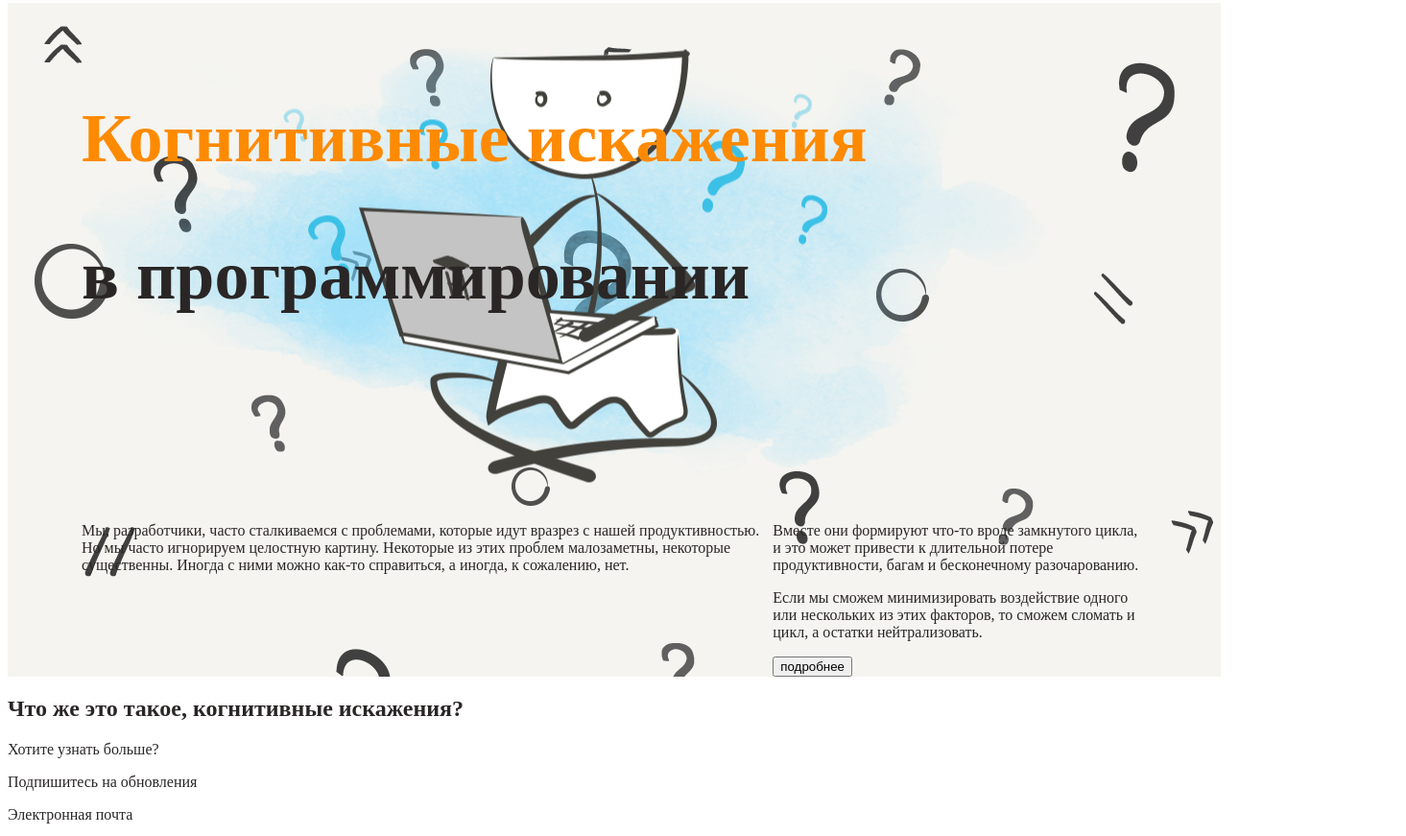
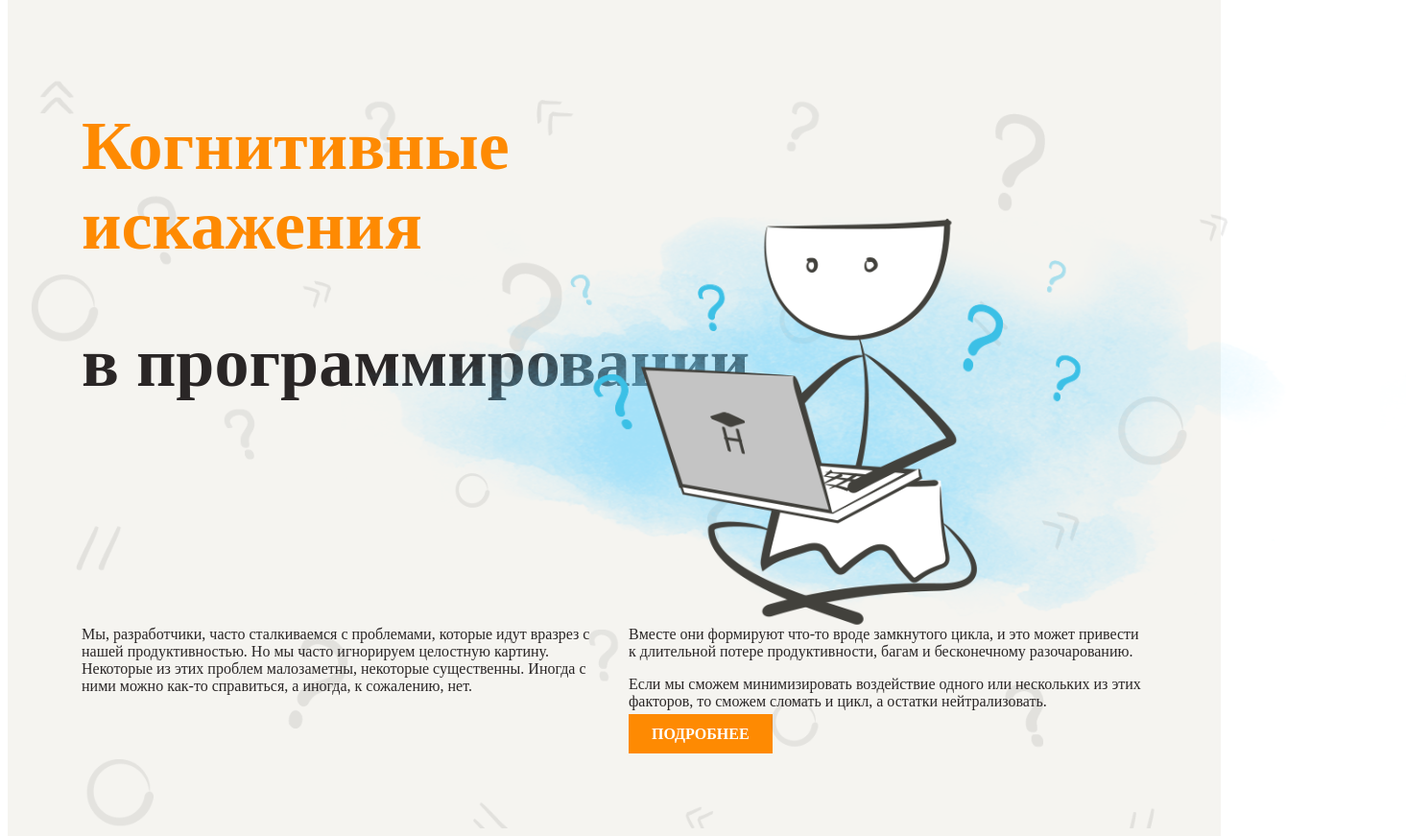
Before and after one commit to fey/layout-designer-project-lvl1, a website: page src/index.html in a window 1280 px wide. Shown: the part 45-916 px from the top of the page at 96% size, 1465 px wide, since content can reach past the window. Drawn offline with Linux system fonts and the light colour scheme.

Commit message:
first section

```diff
--- a/src/index.html
+++ b/src/index.html
@@ -9,26 +9,30 @@
     <link rel="stylesheet" href="styles/style.css">
 </head>
 <body class="text-dark">
-  <header class="bg">
+  <header class="background pt-100 pb-100">
     <div class="container">
       <div class="header-title">
-        <h1 class="pt-100 text-72 text-orange">
-          Когнитивные искажения
-        </h1>
-        <h2 class="text-72">в программировании</h2>
+        <h1 class="text-72 text-orange">
+          Когнитивные <br> искажения
+          </h1>
+          <h2 class="text-72">в программировании</h2>
+          <div class="header-image"></div>
+          <!-- <img src='images/main.png' class="header-image"> -->
       </div>
-      <div class="d-flex">
-        <div>
+      <div class="d-flex space-between">
+        <div class="fb-540">
           <p>
             Мы, разработчики, часто сталкиваемся с проблемами, которые идут вразрез с нашей продуктивностью. Но мы часто игнорируем целостную картину. Некоторые из этих проблем малозаметны, некоторые существенны. Иногда с ними можно как-то справиться, а иногда, к сожалению, нет.
           </p>
         </div>
-        <div>
+        <div class="fb-540">
           <p>
-            Вместе они формируют что-то вроде замкнутого цикла, и это может привести к длительной потере продуктивности, багам и бесконечному разочарованию.</p>
-            <p>Если мы сможем минимизировать воздействие одного или нескольких из этих факторов, то сможем сломать и цикл, а остатки нейтрализовать.
+            Вместе они формируют что-то вроде замкнутого цикла, и это может привести к длительной потере продуктивности, багам и бесконечному разочарованию.
           </p>
-          <button>подробнее</button>
+          <p>
+            Если мы сможем минимизировать воздействие одного или нескольких из этих факторов, то сможем сломать и цикл, а остатки нейтрализовать.
+          </p>
+          <a class="btn text-white bg-orange">подробнее</a>
         </div>
       </div>
     </div>
@@ -49,7 +53,7 @@
       <p>Электронная почта</p>
       <form action="">
         <input type="text" name="email">
-        <button>
+        <button class="btn text-white bg-orange">
           <img src="images/send.svg" alt="Send image" class="bg-orange">
         </button>
       </form>
--- a/src/styles/style.css
+++ b/src/styles/style.css
@@ -3,8 +3,19 @@
   background-color: #fe8a02;
 }
 
-.bg {
+.background::before {
+  position: absolute;
   background-image: url('../images/background.png');
+  background-repeat: no-repeat;
+  background-size: cover;
+  content: '';
+  display: block;
+  height: 100%;
+  width: 100%;
+  opacity: 0.1;
+}
+
+.background {
   background-color: #F5F4F0;
 }
 
@@ -12,17 +23,37 @@
   display: flex;
 }
 
+.space-between {
+  justify-content: space-between;
+}
+
 .header-title {
+  position: relative;
   height: 525px;
+}
+
+.header-image {
+  position: absolute;
+  top: 55px;
+  right: -270px;
+
+  height: 525px;
+  width: 100%;
 
   background-image: url('../images/main.png');
-  background-repeat: no-repeat;
-  background-position: right;
-  background-position: right;
+  background-size: auto 100%;
+}
+
+.p-30 {
+  padding: 15px;
 }
 
 .pt-100 {
   padding-top: 100px;
+}
+
+.pb-100 {
+  padding-bottom: 100px;
 }
 
 .container {
@@ -35,8 +66,10 @@
   color: #fe8a02;
 }
 
-.h1  {
 
+
+.fb-540 {
+  flex-basis: 540px;
 }
 
 .text-72 {
@@ -46,3 +79,14 @@
 .text-dark {
   color: #2A2626;
 }
+
+.text-white {
+  color: white;
+}
+
+.btn {
+  border: 0;
+  padding: 12px 24px;
+  font-weight: bold;
+  text-transform: uppercase;
+}
```
